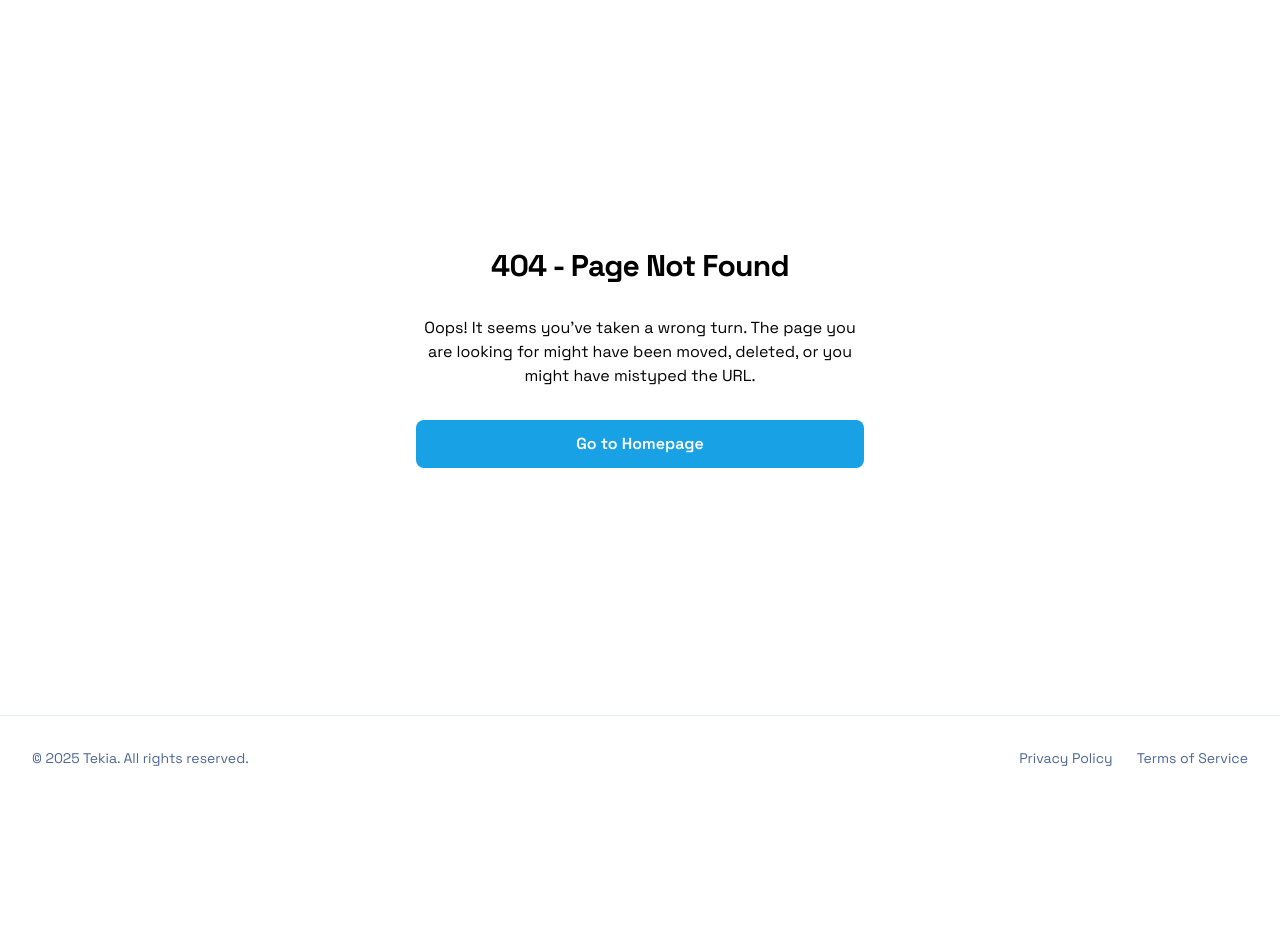
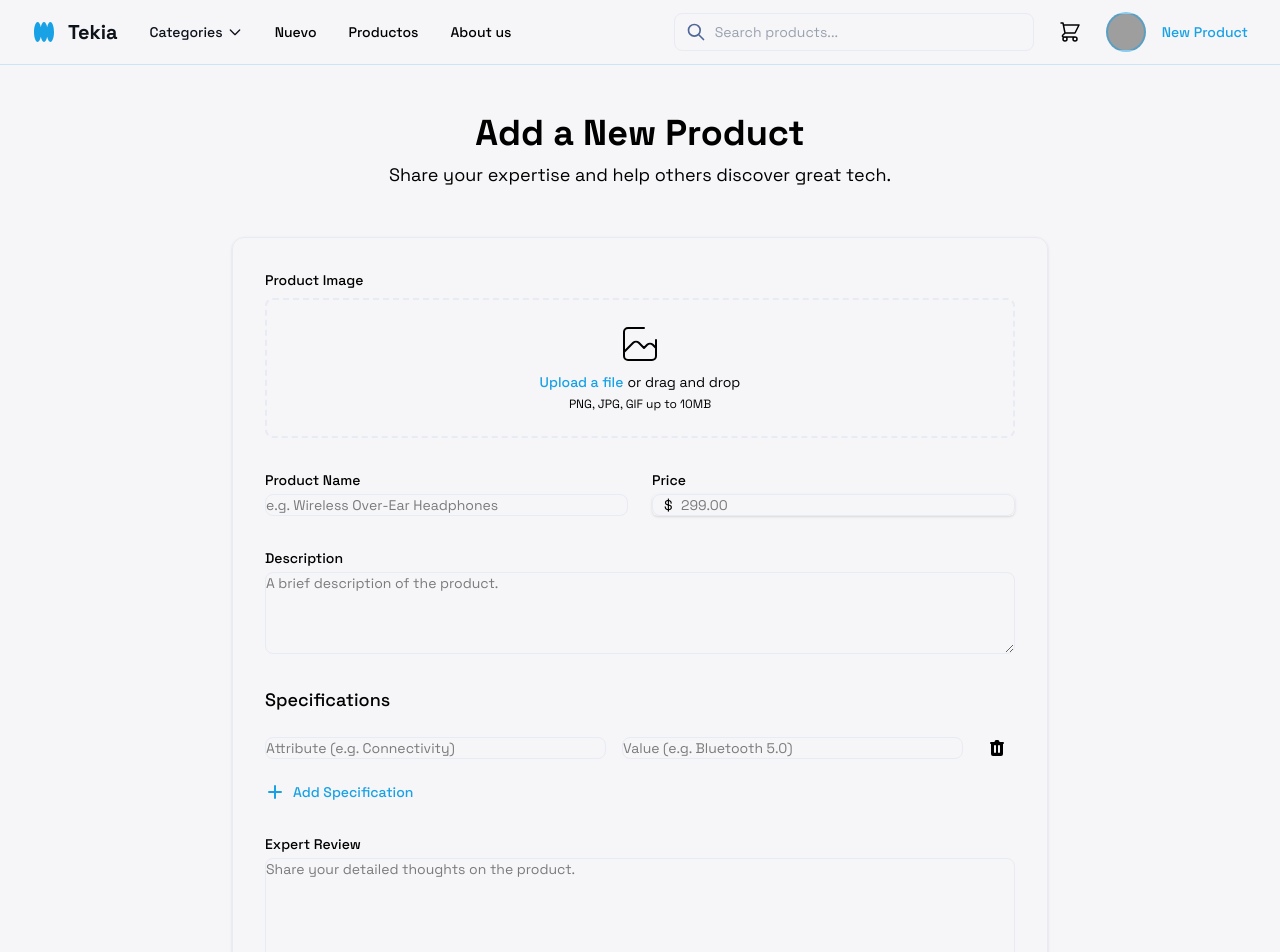
Before and after one commit to Alexmateos2/Marketplace, a React (Vite) app: page /add in a window 1280 px wide. Shown: the top 952 px of the page. Before the commit the page ends 800 px from the top, so only its background shows below. Built offline with nearby package versions, Linux system fonts and the light colour scheme; grey boxes are pictures that could not be loaded.

Commit message:
Implementado boceto de crear producto

```diff
--- a/src/App.jsx
+++ b/src/App.jsx
@@ -9,6 +9,7 @@ import LoginPage from "./pages/Login/layout/loginLayout";
 import NewPage from "./pages/New/layout/newLayout";
 import CategoryPage from "./pages/Categories/layout/categoryLayout";
 import ScrollToTop from "./shared/utils/scrollToTop.jsx";
+import AddProduct from "./pages/Add-Product/layout/addProduct.jsx";
 
 function App() {
   return (
@@ -24,6 +25,7 @@ function App() {
         <Route path = "*" element= {<NotFound />} />
         <Route path="/new" element={<NewPage />} />
         <Route path="/products/:category?" element={<CategoryPage />} />
+        <Route path="/add" element={<AddProduct />} />
       </Routes>
     </Router>
   );
--- /dev/null
+++ b/src/pages/Add-Product/layout/addProduct.jsx
@@ -0,0 +1,208 @@
+import React from "react";
+import Footer from "../../../shared/footer";
+import Navbar from "../../../shared/navbar/navbar";
+
+const AddProduct = () => {
+  return (
+    <div className="min-h-screen bg-background-light dark:bg-background-dark text-text-light dark:text-text-dark font-display">
+      <Navbar />
+      <main className="flex-1 px-10 py-12 max-w-4xl mx-auto">
+        <header className="text-center mb-12">
+          <h1 className="text-4xl font-bold">Add a New Product</h1>
+          <p className="mt-2 text-lg text-subtext-light dark:text-subtext-dark">
+            Share your expertise and help others discover great tech.
+          </p>
+        </header>
+
+        <section className="bg-card-light dark:bg-card-dark p-8 rounded-xl shadow-sm border border-border-light dark:border-border-dark">
+          <form className="space-y-8">
+            <div>
+              <label
+                htmlFor="product-image"
+                className="block text-sm font-medium mb-2"
+              >
+                Product Image
+              </label>
+              <div className="mt-1 flex justify-center px-6 pt-5 pb-6 border-2 border-border-light dark:border-border-dark border-dashed rounded-lg">
+                <div className="space-y-1 text-center">
+                  <svg
+                    aria-hidden="true"
+                    className="mx-auto h-12 w-12 text-subtext-light dark:text-subtext-dark"
+                    fill="none"
+                    stroke="currentColor"
+                    viewBox="0 0 48 48"
+                  >
+                    <path
+                      d="M28 8H12a4 4 0 00-4 4v20m32-12v8m0 0v8a4 4 0 01-4 4H12a4 4 0 01-4-4v-4m32-4l-3.172-3.172a4 4 0 00-5.656 0L28 28M8 32l9.172-9.172a4 4 0 015.656 0L28 28"
+                      strokeLinecap="round"
+                      strokeLinejoin="round"
+                      strokeWidth={2}
+                    />
+                  </svg>
+                  <div className="flex text-sm text-subtext-light dark:text-subtext-dark">
+                    <label
+                      htmlFor="file-upload"
+                      className="relative cursor-pointer bg-card-light dark:bg-card-dark rounded-md font-medium text-primary hover:text-primary/80 focus-within:outline-none focus-within:ring-2 focus-within:ring-offset-2 focus-within:ring-primary"
+                    >
+                      <span>Upload a file</span>
+                      <input
+                        id="file-upload"
+                        name="file-upload"
+                        type="file"
+                        className="sr-only"
+                      />
+                    </label>
+                    <p className="pl-1">or drag and drop</p>
+                  </div>
+                  <p className="text-xs text-subtext-light dark:text-subtext-dark">
+                    PNG, JPG, GIF up to 10MB
+                  </p>
+                </div>
+              </div>
+            </div>
+
+            <div className="grid grid-cols-1 md:grid-cols-2 gap-6">
+              <div>
+                <label
+                  htmlFor="product-name"
+                  className="block text-sm font-medium"
+                >
+                  Product Name
+                </label>
+                <input
+                  id="product-name"
+                  name="product-name"
+                  type="text"
+                  placeholder="e.g. Wireless Over-Ear Headphones"
+                  className="mt-1 block w-full rounded-lg border border-border-light dark:border-border-dark bg-background-light dark:bg-background-dark focus:border-primary focus:ring-primary sm:text-sm"
+                />
+              </div>
+
+              <div>
+                <label htmlFor="price" className="block text-sm font-medium">
+                  Price
+                </label>
+                <div className="relative mt-1 rounded-md shadow-sm">
+                  <div className="pointer-events-none absolute inset-y-0 left-0 flex items-center pl-3">
+                    <span className="text-subtext-light dark:text-subtext-dark sm:text-sm">$</span>
+                  </div>
+                  <input
+                    id="price"
+                    name="price"
+                    type="text"
+                    placeholder="299.00"
+                    className="block w-full rounded-lg border border-border-light dark:border-border-dark bg-background-light dark:bg-background-dark focus:border-primary focus:ring-primary pl-7 sm:text-sm"
+                  />
+                </div>
+              </div>
+            </div>
+
+            <div>
+              <label
+                htmlFor="description"
+                className="block text-sm font-medium"
+              >
+                Description
+              </label>
+              <textarea
+                id="description"
+                name="description"
+                rows={4}
+                placeholder="A brief description of the product."
+                className="mt-1 block w-full rounded-lg border border-border-light dark:border-border-dark bg-background-light dark:bg-background-dark focus:border-primary focus:ring-primary sm:text-sm"
+              />
+            </div>
+
+            <div>
+              <h3 className="text-lg font-medium mb-4">Specifications</h3>
+              <div id="specifications-container" className="space-y-4">
+                <div className="flex items-center gap-4">
+                  <input
+                    type="text"
+                    placeholder="Attribute (e.g. Connectivity)"
+                    className="flex-1 block w-full rounded-lg border border-border-light dark:border-border-dark bg-background-light dark:bg-background-dark focus:border-primary focus:ring-primary sm:text-sm"
+                  />
+                  <input
+                    type="text"
+                    placeholder="Value (e.g. Bluetooth 5.0)"
+                    className="flex-1 block w-full rounded-lg border border-border-light dark:border-border-dark bg-background-light dark:bg-background-dark focus:border-primary focus:ring-primary sm:text-sm"
+                  />
+                  <button
+                    type="button"
+                    className="p-2 text-subtext-light dark:text-subtext-dark hover:text-red-500 transition-colors"
+                  >
+                    <svg
+                      className="h-5 w-5"
+                      fill="currentColor"
+                      viewBox="0 0 20 20"
+                      xmlns="http://www.w3.org/2000/svg"
+                    >
+                      <path
+                        clipRule="evenodd"
+                        d="M9 2a1 1 0 00-.894.553L7.382 4H4a1 1 0 000 2v10a2 2 0 002 2h8a2 2 0 002-2V6a1 1 0 100-2h-3.382l-.724-1.447A1 1 0 0011 2H9zM7 8a1 1 0 012 0v6a1 1 0 11-2 0V8zm4 0a1 1 0 012 0v6a1 1 0 11-2 0V8z"
+                        fillRule="evenodd"
+                      />
+                    </svg>
+                  </button>
+                </div>
+              </div>
+              <button
+                type="button"
+                id="add-spec-btn"
+                className="mt-4 flex items-center gap-2 text-sm font-medium text-primary hover:text-primary/80"
+              >
+                <svg
+                  className="h-5 w-5"
+                  fill="currentColor"
+                  viewBox="0 0 20 20"
+                  xmlns="http://www.w3.org/2000/svg"
+                >
+                  <path
+                    clipRule="evenodd"
+                    d="M10 3a1 1 0 011 1v5h5a1 1 0 110 2h-5v5a1 1 0 11-2 0v-5H4a1 1 0 110-2h5V4a1 1 0 011-1z"
+                    fillRule="evenodd"
+                  />
+                </svg>
+                Add Specification
+              </button>
+            </div>
+
+            <div>
+              <label
+                htmlFor="expert-review"
+                className="block text-sm font-medium"
+              >
+                Expert Review
+              </label>
+              <textarea
+                id="expert-review"
+                name="expert-review"
+                rows={6}
+                placeholder="Share your detailed thoughts on the product."
+                className="mt-1 block w-full rounded-lg border border-border-light dark:border-border-dark bg-background-light dark:bg-background-dark focus:border-primary focus:ring-primary sm:text-sm"
+              />
+            </div>
+
+            <div className="flex justify-end gap-4 pt-4">
+              <button
+                type="button"
+                className="px-6 py-2 text-sm font-medium rounded-lg text-subtext-light dark:text-subtext-dark hover:bg-gray-100 dark:hover:bg-gray-700 transition-colors"
+              >
+                Cancel
+              </button>
+              <button
+                type="submit"
+                className="inline-flex justify-center rounded-lg border border-transparent bg-primary px-6 py-2 text-sm font-medium text-white shadow-sm hover:bg-primary/90 focus:outline-none focus:ring-2 focus:ring-primary focus:ring-offset-2"
+              >
+                Add Product
+              </button>
+            </div>
+          </form>
+        </section>
+      </main>
+      <Footer />
+    </div>
+  );
+};
+
+export default AddProduct;
--- a/src/shared/navbar/navbar.jsx
+++ b/src/shared/navbar/navbar.jsx
@@ -36,7 +36,6 @@ const Navbar = () => {
                   }`
                 }
               >
-                {" "}
                 Nuevo
               </NavLink>
               <NavLink
@@ -50,7 +49,6 @@ const Navbar = () => {
               >
                 Productos
               </NavLink>
-
               <NavLink
                 to="/about"
                 className={({ isActive }) =>
@@ -64,7 +62,7 @@ const Navbar = () => {
             </nav>
           </div>
 
-          <div className="flex items-center gap-4">
+          <div className="flex items-center gap-4 ml-auto">
             <div className="relative hidden md:block md:w-40 lg:w-90">
               <div className="absolute inset-y-0 left-0 pl-3 flex items-center pointer-events-none">
                 <svg
@@ -108,6 +106,17 @@ const Navbar = () => {
             </NavLink>
 
             <ProfileNavbar />
+
+            <NavLink
+              to="/add"
+              className={({ isActive }) =>
+                `text-sm font-medium transition-colors dark:text-white hover:text-primary ${
+                  isActive ? "text-primary" : ""
+                }`
+              }
+            >
+              New Product
+            </NavLink>
           </div>
         </div>
       </div>
```
